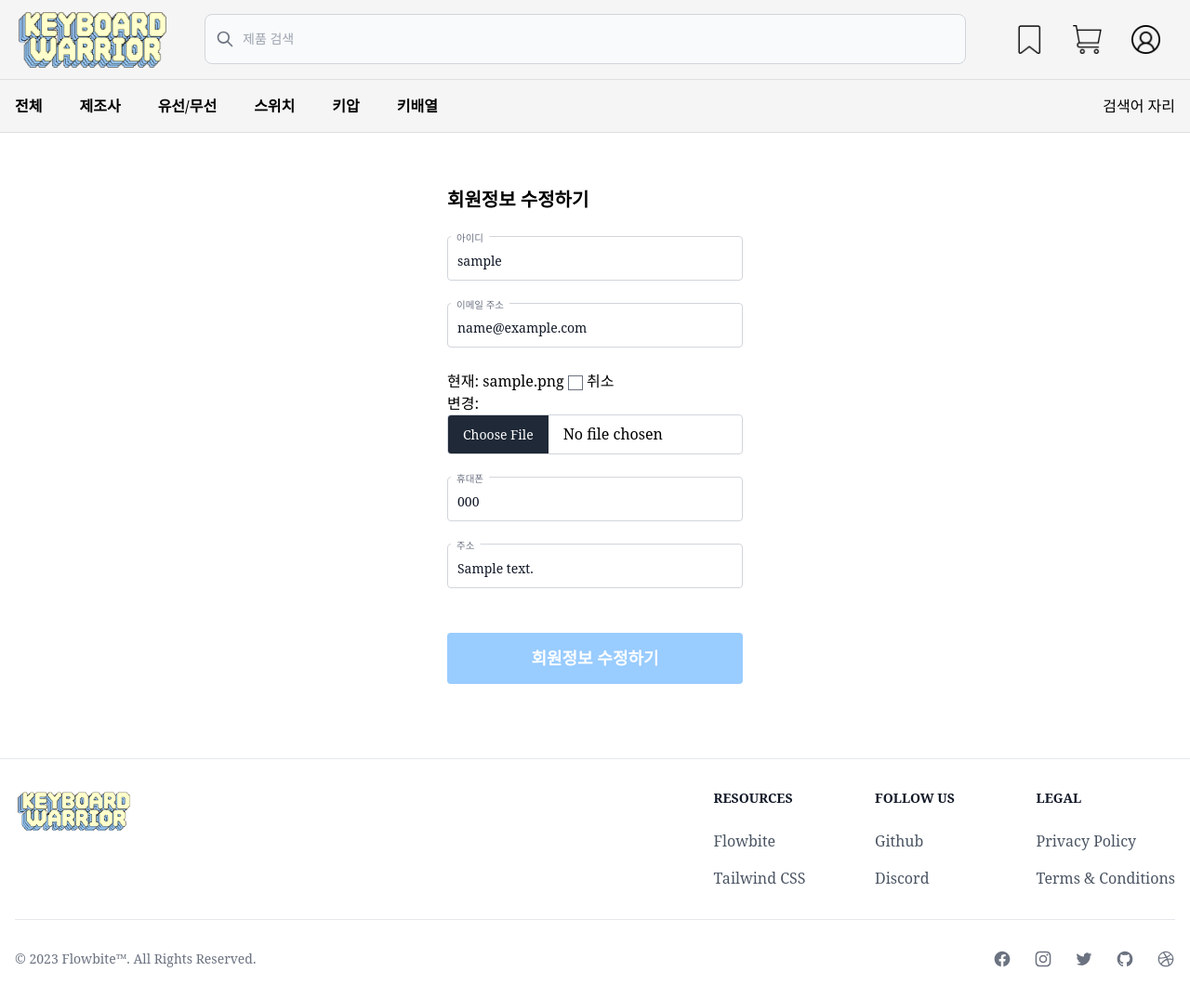
After one commit to keyboard-warriors6/keyboard_warrior, a Django app: a page that uses templates/base.html in a window 1280 px wide. The commit adds this page. Shown: the whole page at 93% size. Run offline with Django 3.2, Linux system fonts and the light colour scheme; a user stored in the database is signed in; tables that the repository leaves empty hold one stand-in row (values such as "Sample post"); some libraries are stand-ins or nearby versions; some web fonts are replaced.

Commit message:
[FIX&ADD] accounts/views.py and update.html

```diff
--- a/accounts/forms.py
+++ b/accounts/forms.py
@@ -39,3 +39,22 @@ class CustomUserChangeForm(UserChangeForm):
     class Meta(UserChangeForm.Meta):
         model = get_user_model()
         fields = ['username', 'email', 'profile_img', 'phone_number', 'user_address']
+
+
+    def __init__(self, *args, **kwargs):
+        super().__init__(*args, **kwargs)
+
+        self.fields['username'].widget.attrs['class'] = 'signup-form block mt-6 px-2.5 pb-2.5 pt-4 w-full text-sm text-gray-900 bg-white border-1 appearance-none peer'
+        self.fields['username'].widget.attrs['placeholder'] = " "
+        self.fields['username'].label = '아이디'
+        self.fields['username'].help_text = ''
+        self.fields['email'].widget.attrs['class'] = 'signup-form block px-2.5 pb-2.5 pt-4 w-full text-sm text-gray-900 bg-white border-1 appearance-none peer'
+        self.fields['email'].widget.attrs['placeholder'] = " "
+        self.fields['profile_img'].widget.attrs['class'] = 'signup-form border'
+        self.fields['profile_img'].label = ""
+        self.fields['phone_number'].widget.attrs['class'] = 'signup-form block px-2.5 pb-2.5 pt-4 w-full text-sm text-gray-900 bg-white border-1 appearance-none peer'
+        self.fields['phone_number'].widget.attrs['placeholder'] = " "
+        self.fields['phone_number'].label = "휴대폰"
+        self.fields['user_address'].widget.attrs['class'] = 'signup-form block px-2.5 pb-2.5 pt-4 w-full text-sm text-gray-900 bg-white border-1 appearance-none peer'
+        self.fields['user_address'].widget.attrs['placeholder'] = " "
+        self.fields['user_address'].label = "주소"
--- a/accounts/templates/accounts/signup.html
+++ b/accounts/templates/accounts/signup.html
@@ -6,8 +6,8 @@
 {% endblock head %}
 
 {% block content %}
-  <h1 class="title">회원가입</h1>
-  <form action="{% url 'accounts:signup' %}" method="POST">
+  <h1 class="title mt-14">회원가입</h1>
+  <form action="{% url 'accounts:signup' %}" method="POST" enctype="multipart/form-data">
     {% csrf_token %}
     {% if form.errors %}
       {% for error in form.errors.values %}
--- /dev/null
+++ b/accounts/templates/accounts/update.html
@@ -0,0 +1,45 @@
+{% extends 'base.html' %}
+{% load static %}
+
+{% block head %}
+  <link rel="stylesheet" href="{% static 'css/update.css' %}">
+{% endblock head %}
+
+{% block content %}
+  <h1 class="title mt-14">회원정보 수정하기</h1>
+  <form action="{% url 'accounts:update' user.username %}" method="POST" enctype="multipart/form-data">
+    {% csrf_token %}
+    {% if form.errors %}
+      {% for error in form.errors.values %}
+        <p>{{ error }}</p>
+      {% endfor %}
+    {% endif %}
+
+    <div class="relative">
+      {{ form.username }}
+      <label for="{{ form.username.auto_id }}" class="absolute text-sm text-gray-500 duration-300 transform -translate-y-4 scale-75 top-2 z-10 origin-[0] bg-white px-2 peer-focus:px-2 peer-focus:text-[#99ccff] peer-placeholder-shown:scale-100 peer-placeholder-shown:-translate-y-1/2 peer-placeholder-shown:top-1/2 peer-focus:top-2 peer-focus:scale-75 peer-focus:-translate-y-4 left-1">{{ form.username.label }}</label>
+    </div>
+
+    <div class="relative">
+      {{ form.email }}
+      <label for="{{ form.email.auto_id }}" class="absolute text-sm text-gray-500 duration-300 transform -translate-y-4 scale-75 top-2 z-10 origin-[0] bg-white px-2 peer-focus:px-2 peer-focus:text-[#99ccff] peer-placeholder-shown:scale-100 peer-placeholder-shown:-translate-y-1/2 peer-placeholder-shown:top-1/2 peer-focus:top-2 peer-focus:scale-75 peer-focus:-translate-y-4 left-1">{{ form.email.label }}</label>
+    </div>
+
+    <div class="relative">
+      {{ form.profile_img }}
+    </div>
+
+    <div class="relative">
+      {{ form.phone_number }}
+      <label for="{{ form.auto_id }}" class="absolute text-sm text-gray-500 duration-300 transform -translate-y-4 scale-75 top-2 z-10 origin-[0] bg-white px-2 peer-focus:px-2 peer-focus:text-[#99ccff] peer-placeholder-shown:scale-100 peer-placeholder-shown:-translate-y-1/2 peer-placeholder-shown:top-1/2 peer-focus:top-2 peer-focus:scale-75 peer-focus:-translate-y-4 left-1">{{ form.phone_number.label }}</label>
+    </div>
+
+    <div class="relative">
+      {{ form.user_address }}
+      <label for="{{ form.user_address.auto_id }}" class="absolute text-sm text-gray-500 duration-300 transform -translate-y-4 scale-75 top-2 z-10 origin-[0] bg-white px-2 peer-focus:px-2 peer-focus:text-[#99ccff] peer-placeholder-shown:scale-100 peer-placeholder-shown:-translate-y-1/2 peer-placeholder-shown:top-1/2 peer-focus:top-2 peer-focus:scale-75 peer-focus:-translate-y-4 left-1">{{ form.user_address.label }}</label>
+    </div>
+
+
+    <input type="submit" value="회원정보 수정하기" class="signup-btn bg-[#99ccff] mt-6">
+  </form>
+{% endblock content %}
--- a/accounts/urls.py
+++ b/accounts/urls.py
@@ -6,7 +6,7 @@ urlpatterns = [
     path('login/', LoginView.as_view(), name='login'),
     path('logout/', LogoutView.as_view(), name='logout'),
     path('delete/', UserDeleteView.as_view(), name='delete'),
-    path('profile/<str:username>/', ProfileDetailView.as_view(), name='profile'),
-    path('profile/<str:username>/update/', ProfileUpdateView.as_view(), name='update'),
+    path('profile/<slug:username>/', ProfileDetailView.as_view(), name='profile'),
+    path('profile/<slug:username>/update/', ProfileUpdateView.as_view(), name='update'),
 
 ]
--- a/accounts/views.py
+++ b/accounts/views.py
@@ -48,9 +48,11 @@ class ProfileUpdateView(LoginRequiredMixin, UpdateView):
     model = get_user_model()
     form_class = CustomUserChangeForm
     template_name = 'accounts/update.html'
-    success_url = reverse_lazy('accounts:profile')
     slug_field = 'username'
     slug_url_kwarg = 'username'
+
+    def get_success_url(self):
+        return reverse_lazy('accounts:profile', kwargs={'username': self.request.user.username})
 
     def get_object(self, queryset=None):
         return self.request.user
--- /dev/null
+++ b/static/css/update.css
@@ -0,0 +1,46 @@
+main {
+  width: 350px;
+  margin: 0 auto 5rem;
+}
+
+input {
+  width: 100%;
+  border-radius: 0.25rem;
+  border-color: #dbdbdb;
+}
+
+.errorlist {
+  margin-bottom: 0.25rem;
+  color: rgb(255, 109, 109);
+}
+
+.title {
+  margin-bottom: 1.5rem;
+  font-size: 1.25rem;
+  font-weight: bold;
+}
+
+.signup-form {
+  margin-bottom: 1.5rem;
+  border-radius: 0.25rem;
+  border-color: rgb(209 213 219);
+}
+
+.signup-form:focus {
+  border-color: #99ccff;
+  --tw-ring-color: #99ccff;
+}
+
+.signup-btn {
+  width: 100%;
+  padding: 0.875rem;
+  font-size: 1.125rem;
+  font-weight: bold;
+  border-radius: 0.25rem;
+  color: white;
+  cursor: pointer;
+}
+
+.signup-btn:hover {
+  background-color: #7dafe1;
+}
--- a/templates/base.html
+++ b/templates/base.html
@@ -38,7 +38,7 @@
             <a href="#" class="px-2 lg:px-4 md:px-6">
                 <img src="/static/img/icon_cart.png" alt="icon_bookcart" style="w-8 lg:w-10 md:w-12";>
             </a>
-            <a href="#" class="px-2 lg:px-4 md:px-6">
+            <a href="{% url 'accounts:profile' user %}" class="px-2 lg:px-4 md:px-6">
                 <img src="/static/img/icon_profile.png" alt="icon_bookcart" style="w-8 lg:w-10 md:w-12";>
             </a>
         </div>
--- a/templates/base_profile.html
+++ b/templates/base_profile.html
@@ -7,11 +7,10 @@
   <meta name="viewport" content="width=device-width, initial-scale=1.0">
   <title>Document</title>
   <script src="https://cdn.tailwindcss.com"></script>
-  <!-- <link rel="stylesheet" href="{% static 'css/base.css' %}"> -->
   <link rel="stylesheet" href="/static/css/base_profile.css">
-  <link rel="stylesheet" href="/static/css/profile.css">
   <link href="https://cdnjs.cloudflare.com/ajax/libs/flowbite/1.6.5/flowbite.min.css" rel="stylesheet"/>
   <link rel="icon" href="{% static 'img/favicon.svg' %}">
+  {% block head %}{% endblock head %}
 </head>
 <body>
   <!-- navbar -->
@@ -39,7 +38,7 @@
                     <a href="#" class="px-2 lg:px-4 md:px-6">
                       <img src="/static/img/icon_cart.png" alt="icon_bookcart" style="w-8 lg:w-10 md:w-12";>
                     </a>
-                    <a href="#" class="px-2 lg:px-4 md:px-6">
+                    <a href="{% url 'accounts:profile' user %}" class="px-2 lg:px-4 md:px-6">
                       <img src="/static/img/icon_profile.png" alt="icon_bookcart" style="w-8 lg:w-10 md:w-12";>
                     </a>
                 </div>
@@ -144,6 +143,7 @@
       </div>
     </div>
   </footer>
+  {% block script %}{% endblock script %}
 </body>
 <script src="https://cdnjs.cloudflare.com/ajax/libs/flowbite/1.6.5/flowbite.min.js"></script>
 </html>
```
Also changed, not shown: accounts/templates/accounts/profile.html (+40 -6 lines), static/css/profile.css (+11 -2 lines), static/js/profile.js (added, +8 -0 lines).
